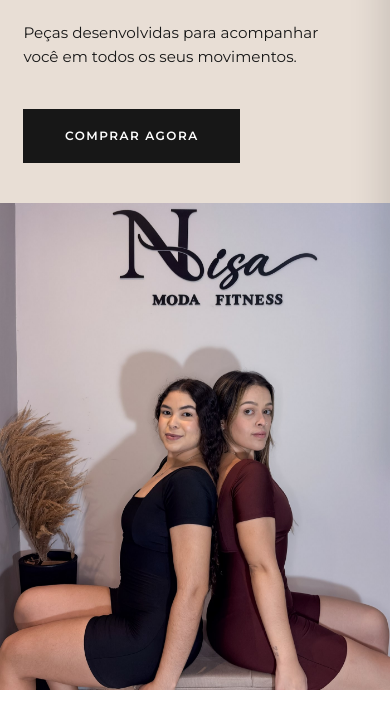
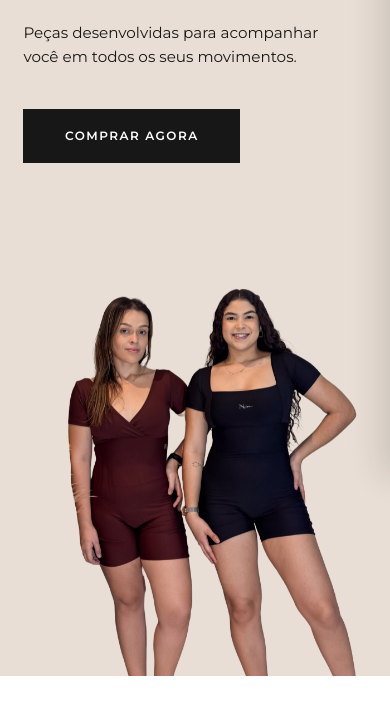
Before and after one commit to guilheeme1108-prog/nisa-moda, a plain HTML site: page index.html in a window 390 px wide. Shown: the part 368-1081 px from the top of the page. Drawn offline with nearby package versions, Linux system fonts and the light colour scheme; a web font is replaced by a local one.

Commit message:
feat(hero): integrate seamless infinite-canvas hero photo with exact #E8DED5 backdrop

```diff
--- a/index.html
+++ b/index.html
@@ -5,7 +5,7 @@
     <meta name="viewport" content="width=device-width, initial-scale=1.0">
     <title>Nisa | Moda Fitness Feminina</title>
     <link rel="icon" href="favicon.jpg" type="image/jpeg">
-    <link rel="stylesheet" href="styles.css?v=20261127c">
+    <link rel="stylesheet" href="styles.css?v=20261127d">
     <!-- Google Fonts -->
     <link rel="preconnect" href="https://fonts.googleapis.com">
     <link rel="preconnect" href="https://fonts.gstatic.com" crossorigin>
@@ -71,8 +71,8 @@
             <div class="hero-right">
                 <div class="hero-image-wrapper">
                     <picture>
-                        <source media="(min-width: 901px)" srcset="img/hero-desktop.jpg">
-                        <img src="img/macacao-duo/sentadas-2.jpg" alt="Modelos vestindo Macaquinho Duo Nisa" class="hero-img" fetchpriority="high">
+                        <source type="image/webp" srcset="img/foto-capa.webp">
+                        <img src="img/foto-capa.png" alt="Modelos vestindo Macaquinho Duo Nisa" class="hero-img" fetchpriority="high">
                     </picture>
                 </div>
             </div>
@@ -252,6 +252,6 @@
         <span id="toast-message">Peça adicionada à sacola!</span>
     </div>
 
-    <script src="script.js?v=20261127c"></script>
+    <script src="script.js?v=20261127d"></script>
 </body>
 </html>
--- a/styles.css
+++ b/styles.css
@@ -308,13 +308,12 @@ ul {
     height: 100%;
 }
 
-/* Desktop: recorte dedicado (hero-desktop.jpg) só com as modelos;
-   celular/tablet: foto inteira com o letreiro Nisa. */
+/* Foto com fundo infinito integrado na cor da capa */
 .hero-img {
     width: 100%;
     height: 100%;
-    object-fit: cover;
-    object-position: center 70%;
+    object-fit: contain;
+    object-position: bottom center;
     display: block;
     animation: heroFadeIn 1.1s ease both;
 }
@@ -1261,14 +1260,15 @@ ul {
     .hero-title {
         font-size: 2.8rem;
     }
-    /* Tablet e celular: foto inteira em pé (4:5), com o letreiro Nisa e as modelos */
+    /* Tablet e celular: foto com fundo infinito perfeitamente integrada */
     .hero-right {
         width: 100%;
-        aspect-ratio: 4 / 5;
+        aspect-ratio: 14 / 17;
         max-height: 85vh;
     }
     .hero-img {
-        object-position: center 100%;
+        object-fit: contain;
+        object-position: bottom center;
     }
     .diferenciais {
         flex-direction: column;
```
Also changed, not shown: img/foto-capa.png (added), img/foto-capa.webp (added).
